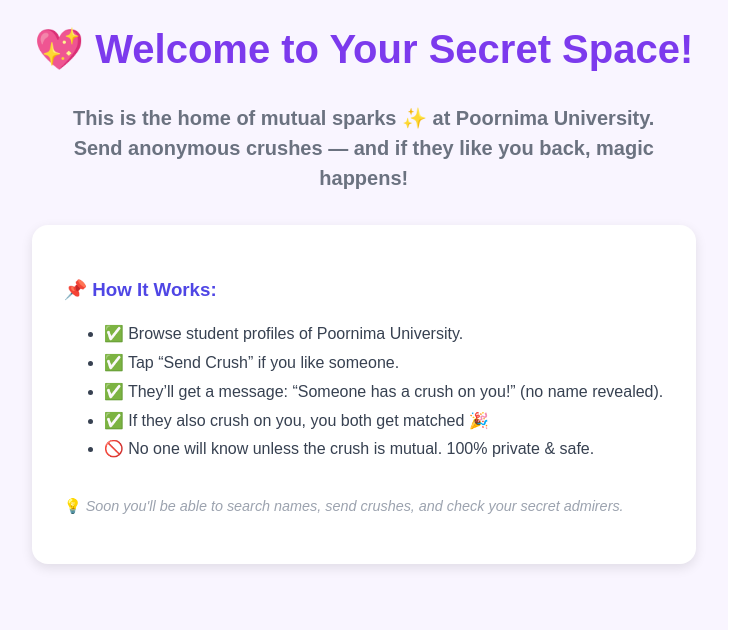
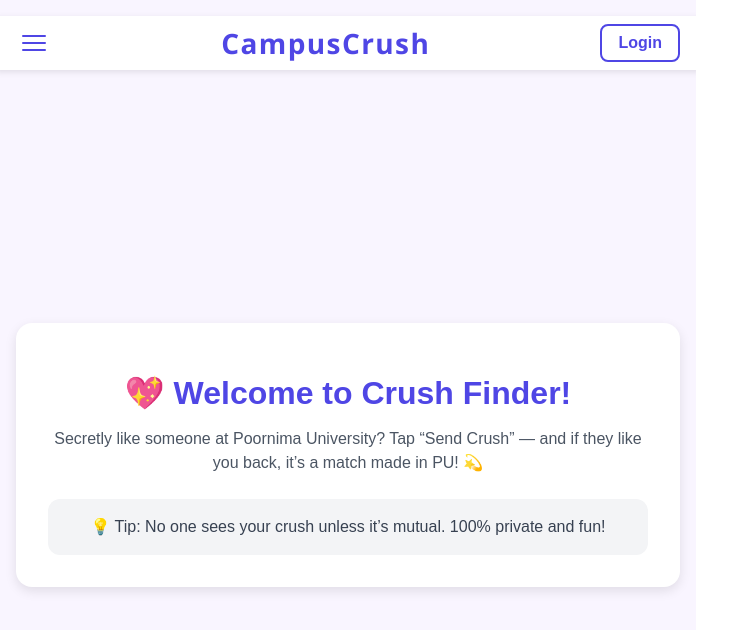
Before and after one commit to NEGO2522/shopping-app, a React (Vite) app: page /home in a window 1280 px wide. Shown: the top 630 px of the page, without its empty margins (0-747 px from the left). Built offline with nearby package versions, Linux system fonts and the light colour scheme; the HTML template or start-up script is replaced by a standard one.

Commit message:
Updated Home.jsx

```diff
--- a/src/pages/Home.jsx
+++ b/src/pages/Home.jsx
@@ -1,70 +1,247 @@
-import React from "react";
+import React, { useState } from "react";
 
 function Home() {
+  const [sidebarOpen, setSidebarOpen] = useState(false);
+
+  const toggleSidebar = () => {
+    setSidebarOpen(!sidebarOpen);
+  };
+
   return (
+    <div style={{ display: "flex", height: "100vh", overflow: "hidden" }}>
+      {/* Sidebar */}
       <div
         style={{
-        minHeight: "100vh",
+          width: sidebarOpen ? "200px" : "0",
+          backgroundColor: "rgba(79, 70, 229, 0.15)", // transparent purple
+          color: '#1a1a1a',
+          backdropFilter: "blur(10px)",
+          WebkitBackdropFilter: "blur(10px)",
+          transition: "width 0.3s, background-color 0.3s",
+          overflow: "hidden",
+          padding: sidebarOpen ? "1rem" : "0",
+        }}
+      >
+        <h2 style={{ fontSize: "1.2rem", marginBottom: "1.5rem" }}>💘 Menu</h2>
+
+        <div style={{ display: "flex", flexDirection: "column", height: "100%" }}>
+          <ul
+            style={{
+              listStyle: "none",
+              padding: 0,
+              margin: 0,
+              display: "flex",
+              flexDirection: "column",
+              gap: "1rem",
+            }}
+          >
+            {["👤 My Profile", "❤️ My Crush"].map((item, index) => (
+              <li
+                key={index}
+                style={{
+                  cursor: "pointer",
+                  padding: "0.5rem 0",
+                  borderBottom: "1px solid rgba(255,255,255,0.2)",
+                  fontSize: "1rem",
+                  transition: "background 0.2s",
+                }}
+                onMouseOver={(e) =>
+                  (e.currentTarget.style.backgroundColor = "rgba(255, 255, 255, 0.1)")
+                }
+                onMouseOut={(e) =>
+                  (e.currentTarget.style.backgroundColor = "transparent")
+                }
+              >
+                {item}
+              </li>
+            ))}
+          </ul>
+
+          <div style={{ marginTop: "auto" }}>
+            <ul
+              style={{
+                listStyle: "none",
+                padding: 0,
+                margin: 0,
+                display: "flex",
+                flexDirection: "column",
+                gap: "1rem",
+              }}
+            >
+              {["ℹ️ About Us", "⚙️ Settings", "📞 Contact", "📧 Contact Us"].map(
+                (item, index) => (
+                  <li
+                    key={index}
+                    style={{
+                      cursor: "pointer",
+                      padding: "0.5rem 0",
+                      borderTop: "1px solid rgba(255,255,255,0.2)",
+                      fontSize: "0.85rem",
+                      transition: "background 0.2s",
+                    }}
+                    onMouseOver={(e) =>
+                      (e.currentTarget.style.backgroundColor = "rgba(255, 255, 255, 0.1)")
+                    }
+                    onMouseOut={(e) =>
+                      (e.currentTarget.style.backgroundColor = "transparent")
+                    }
+                  >
+                    {item}
+                  </li>
+                )
+              )}
+            </ul>
+          </div>
+        </div>
+      </div>
+
+      {/* Main Content */}
+      <div
+        style={{
+          flexGrow: 1,
           backgroundColor: "#f9f5ff",
-        padding: "2rem",
+          width: "100%",
           display: "flex",
           flexDirection: "column",
           alignItems: "center",
+          padding: "1rem",
+          position: "relative",
+          height: "100vh",
         }}
       >
+        {/* Navbar */}
+        <nav
+          style={{
+            width: "100%",
+            maxWidth: "900px",
+            display: "flex",
+            alignItems: "center",
+            justifyContent: "space-between",
+            marginBottom: "1.5rem",
+            flexShrink: 0,
+            backgroundColor: "#fff",
+            padding: "0.5rem 1.5rem",
+            boxShadow: "0 2px 6px rgba(0,0,0,0.1)",
+            borderRadius: "0.5rem",
+          }}
+        >
+          {/* Menu Button */}
+          <button
+            onClick={toggleSidebar}
+            aria-label="Toggle Menu"
+            style={{
+              background: "transparent",
+              border: "none",
+              cursor: "pointer",
+              padding: "0.25rem",
+              display: "flex",
+              alignItems: "center",
+              justifyContent: "center",
+              width: "35px",
+              height: "35px",
+              transition: "opacity 0.2s",
+            }}
+            onMouseOver={(e) => (e.currentTarget.style.opacity = "0.7")}
+            onMouseOut={(e) => (e.currentTarget.style.opacity = "1")}
+          >
+            <svg
+              width="24"
+              height="24"
+              viewBox="0 0 24 24"
+              fill="none"
+              xmlns="http://www.w3.org/2000/svg"
+            >
+              <rect y="4" width="24" height="2" rx="1" fill="#4f46e5" />
+              <rect y="11" width="24" height="2" rx="1" fill="#4f46e5" />
+              <rect y="18" width="24" height="2" rx="1" fill="#4f46e5" />
+            </svg>
+          </button>
+
+          {/* App Name */}
           <h1
             style={{
-          fontSize: "2.5rem",
-          fontWeight: "bold",
-          color: "#7c3aed",
-          marginBottom: "1rem",
+              fontFamily: "'Segoe UI', Tahoma, Geneva, Verdana, sans-serif",
+              fontWeight: "700",
+              fontSize: "1.75rem",
+              color: "#4f46e5",
+              margin: 0,
+              userSelect: "none",
+              letterSpacing: "0.05em",
+              flexGrow: 1,
+              textAlign: "center",
+              pointerEvents: "none",
             }}
           >
-        💖 Welcome to Your Secret Space!
+            CampusCrush
           </h1>
 
-      <h2
+          {/* Login Button */}
+          <button
             style={{
-          fontSize: "1.25rem",
-          color: "#6b7280",
-          marginBottom: "2rem",
-          textAlign: "center",
-          maxWidth: "600px",
+              background: "transparent",
+              border: "2px solid #4f46e5",
+              color: "#4f46e5",
+              padding: "0.5rem 1rem",
+              borderRadius: "0.5rem",
+              cursor: "pointer",
+              fontWeight: "600",
+              fontSize: "1rem",
+              transition: "background-color 0.2s, color 0.2s",
+            }}
+            onMouseOver={(e) => {
+              e.currentTarget.style.backgroundColor = "#4f46e5";
+              e.currentTarget.style.color = "#fff";
+            }}
+            onMouseOut={(e) => {
+              e.currentTarget.style.backgroundColor = "transparent";
+              e.currentTarget.style.color = "#4f46e5";
             }}
           >
-        This is the home of mutual sparks ✨ at Poornima University. Send anonymous crushes — and if they like you back, magic happens!
-      </h2>
+            Login
+          </button>
+        </nav>
+
+        {/* Centered Content */}
+        <div
+          style={{
+            flex: 1,
+            display: "flex",
+            alignItems: "center",
+            justifyContent: "center",
+            width: "100%",
+          }}
+        >
+          <div
+            style={{
+              maxWidth: "600px",
+              backgroundColor: "#fff",
+              padding: "2rem",
+              borderRadius: "1rem",
+              boxShadow: "0 4px 12px rgba(0,0,0,0.1)",
+              textAlign: "center",
+              width: "100%",
+            }}
+          >
+            <h1 style={{ fontSize: "2rem", color: "#4f46e5", marginBottom: "1rem" }}>
+              💖 Welcome to Crush Finder!
+            </h1>
+            <p style={{ color: "#4b5563", marginBottom: "1.5rem" }}>
+              Secretly like someone at Poornima University? Tap “Send Crush” — and if they like you
+              back, it’s a match made in PU! 💫
+            </p>
 
             <div
               style={{
-          background: "#fff",
-          borderRadius: "1rem",
-          padding: "2rem",
-          maxWidth: "600px",
-          boxShadow: "0 4px 12px rgba(0, 0, 0, 0.1)",
-          textAlign: "left",
-          width: "100%",
+                backgroundColor: "#f3f4f6",
+                padding: "1rem",
+                borderRadius: "0.75rem",
+                color: "#374151",
               }}
             >
-        <h3 style={{ color: "#4f46e5", marginBottom: "1rem" }}>📌 How It Works:</h3>
-        <ul style={{ lineHeight: "1.8", color: "#374151", fontSize: "1rem" }}>
-          <li>✅ Browse student profiles of Poornima University.</li>
-          <li>✅ Tap “Send Crush” if you like someone.</li>
-          <li>✅ They’ll get a message: “Someone has a crush on you!” (no name revealed).</li>
-          <li>✅ If they also crush on you, you both get matched 🎉</li>
-          <li>🚫 No one will know unless the crush is mutual. 100% private & safe.</li>
-        </ul>
-
-        <p
-          style={{
-            marginTop: "2rem",
-            fontStyle: "italic",
-            color: "#9ca3af",
-            fontSize: "0.9rem",
-          }}
-        >
-          💡 Soon you'll be able to search names, send crushes, and check your secret admirers.
-        </p>
+              💡 Tip: No one sees your crush unless it’s mutual. 100% private and fun!
+            </div>
+          </div>
+        </div>
       </div>
     </div>
   );
```
Lines whose indentation alone changed are shown as unchanged.
